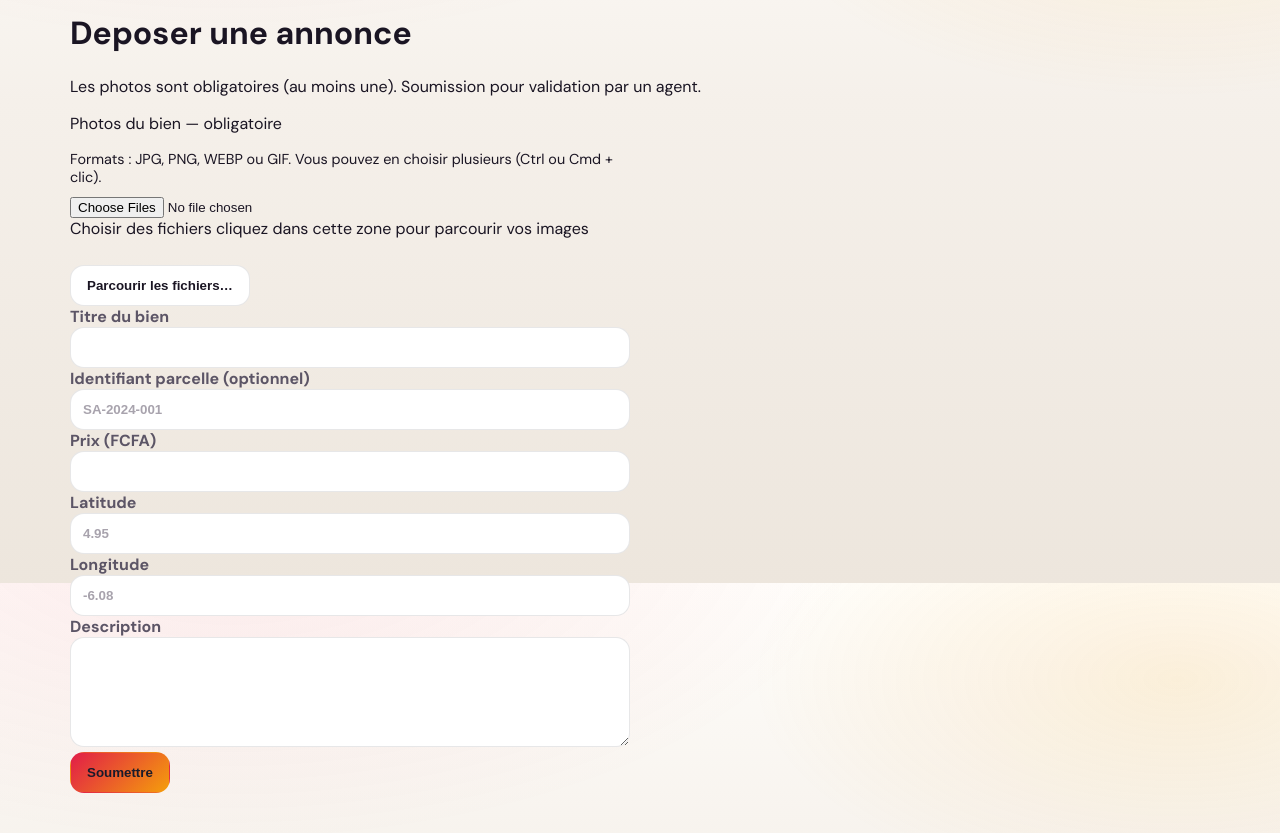
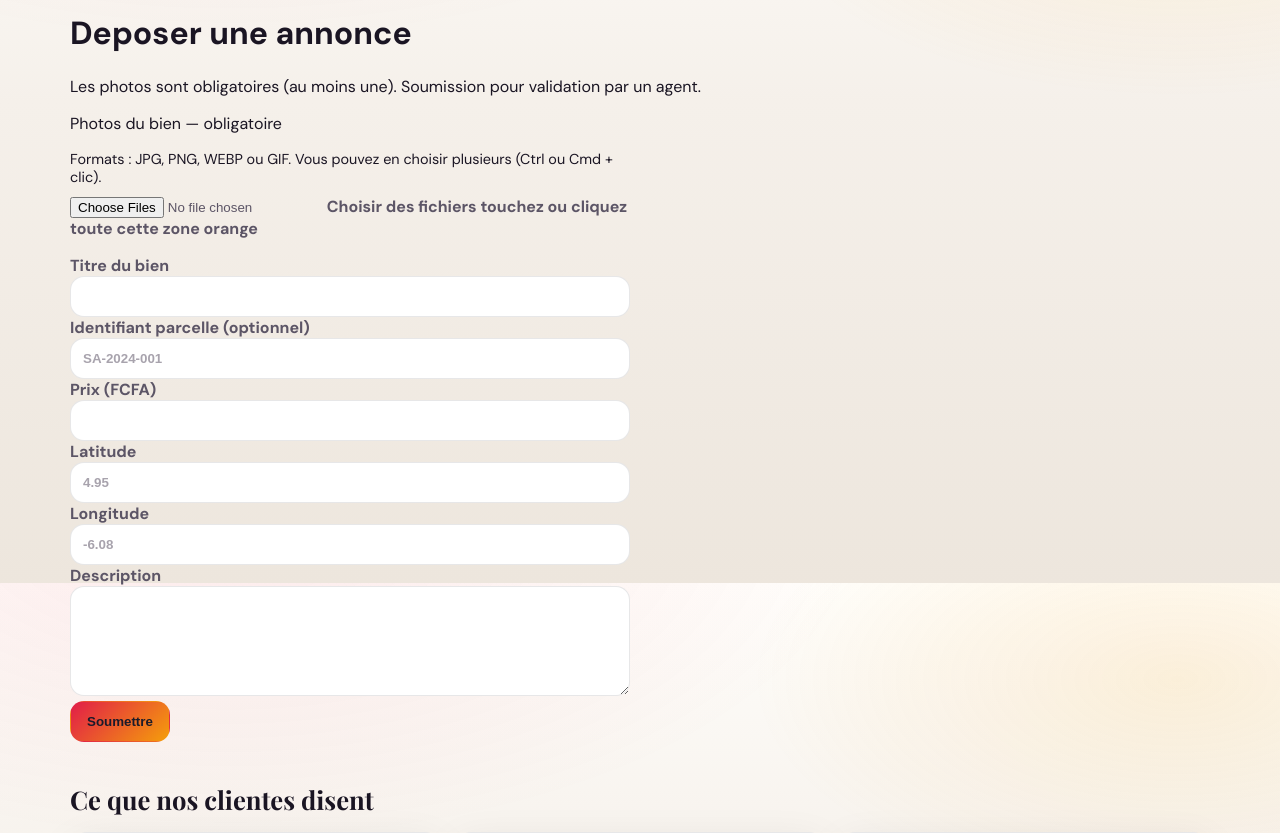
Before and after one commit to Gaius95/logement-facile, a Flask app: template sassandra-foncier/templates/listing_new.html in a window 1280 px wide. Shown: the part 217-1050 px from the top of the page. Run offline with Flask 3, Linux system fonts and the light colour scheme; the template is opened without the code that fills it, so the values that code supplies are empty; some libraries are stand-ins or nearby versions.

Commit message:
Update listing_new.html

```diff
--- a/sassandra-foncier/templates/listing_new.html
+++ b/sassandra-foncier/templates/listing_new.html
@@ -18,7 +18,7 @@
     <p class="muted" style="margin:0 0 10px;font-size:0.9rem;">
       Formats : JPG, PNG, WEBP ou GIF. Vous pouvez en choisir plusieurs (Ctrl ou Cmd + clic).
     </p>
-    <div class="file-upload-box">
+    <label class="file-upload-box">
       <input
         id="images"
         class="file-upload-box__input"
@@ -28,15 +28,12 @@
         multiple
         aria-label="Photos du bien, au moins une image"
       />
-      <div class="file-upload-box__face" aria-hidden="true">
+      <span class="file-upload-box__face">
         <span class="file-upload-box__title">Choisir des fichiers</span>
-        <span class="file-upload-box__hint">cliquez dans cette zone pour parcourir vos images</span>
-      </div>
-    </div>
+        <span class="file-upload-box__hint">touchez ou cliquez toute cette zone orange</span>
+      </span>
+    </label>
     <p id="fileListHint" class="file-upload-names muted" aria-live="polite"></p>
-    <button type="button" class="btn btn-ghost" style="margin-top:10px;" onclick="document.getElementById('images').click()">
-      Parcourir les fichiers…
-    </button>
   </div>
 
   <div>
```
